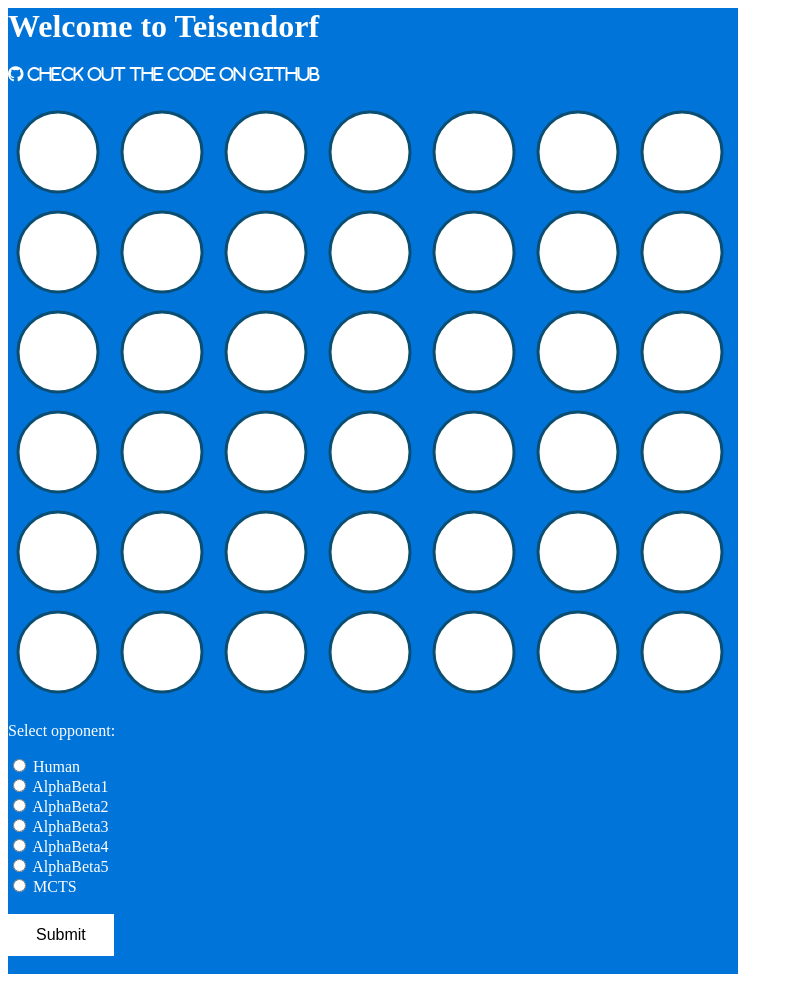
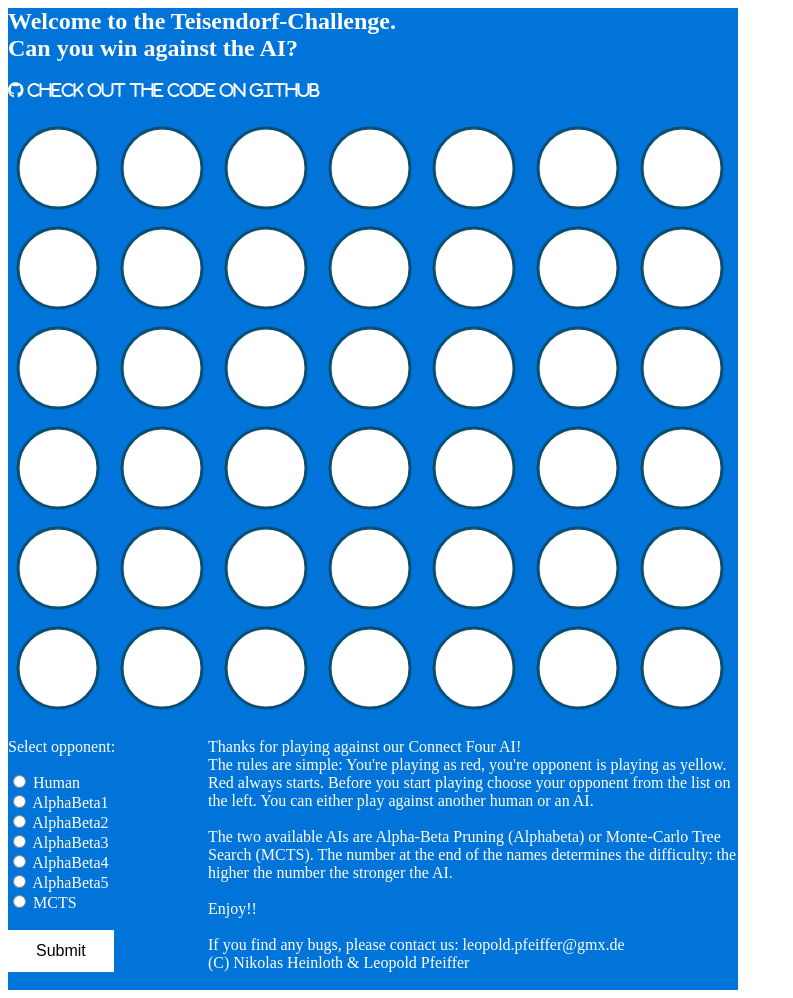
Before and after one commit to leo-pfeiffer/connect4-ai, a Flask app: page / in a window 1280 px wide. Shown: the whole page, without its empty margins (0-793 px from the left). Before the commit the page ends 974 px from the top, so only its background shows below. Run offline with Flask 2, Linux system fonts and the light colour scheme; some libraries are stand-ins or nearby versions.

Commit message:
FINAL COMMIT

```diff
--- a/connect4/js_app/flasktest.py
+++ b/connect4/js_app/flasktest.py
@@ -13,12 +13,12 @@ app = Flask(__name__)
 app.secret_key = 's3cr3t'
 app.debug = True
 app._static_folder = os.path.abspath("templates/static/")
-webbrowser.open('http://0.0.0.0:5010/')
+webbrowser.open('http://0.0.0.0:5011/')
 
 @app.route('/', methods=['GET'])
 def index():
-    title = 'Welcome to Teisendorf'
-    return render_template('connect_html.html', title=title)
+    #title = 'Welcome to the Teisendorf-Challenge.\nCan you win against the AI?'
+    return render_template('connect_html.html')
 
 
 @app.route('/ai-action', methods=['GET', 'POST'])
@@ -84,4 +84,4 @@ def matrix_to_gameBoard(gameBoardMatrix):
 
 
 if __name__ == '__main__':
-    app.run(host='0.0.0.0', port=5010)
+    app.run(host='0.0.0.0', port=5011)
--- a/connect4/js_app/templates/connect_html.html
+++ b/connect4/js_app/templates/connect_html.html
@@ -3,7 +3,7 @@
 </head>
 <body>
     <div id="game-board">
-        <h1 style="color:white;"> {{ title}}</h1>
+        <h2 style="color:white;">Welcome to the Teisendorf-Challenge.<br>Can you win against the AI?</h2>
         <h2>
             <a href="https://github.com/leo-pfeiffer/AI4Connect4">
                 <i class="fab fa-github" style="font-size:16px;color:white;"> Check out the code on Github</i>
@@ -150,6 +150,12 @@
               <circle cx="50" cy="50" r="40" stroke="#0B4E72" stroke-width="3" class="empty" />
             </svg>
         </div>
+
+    </div>
+
+    <div id="setts">
+        <div class="row">
+            <div class="column2 settings">
                 <div>
                   <p>Select opponent:</p>
                   <input type="radio" id="Human" name="opponent" value="Human">
@@ -171,6 +177,24 @@
                     <button type="button" style="background-color:white;border:none; color:black;
                     padding:12px 28px; font-size:16px";>Submit</button><br><br>
                 </div>
+            </div>
+
+            <div class="column2 info">
+                <p>
+                    Thanks for playing against our Connect Four AI!<br>
+                    The rules are simple: You're playing as red, you're opponent is playing as yellow.
+                    Red always starts. Before you start playing choose your opponent from the list
+                    on the left. You can either play against another human or an AI.<br><br>
+                    The two available AIs are Alpha-Beta Pruning (Alphabeta)
+                    or Monte-Carlo Tree Search (MCTS). The number at the end of
+                    the names determines the difficulty: the higher the number the stronger
+                    the AI.<br><br>
+                    Enjoy!!<br><br>
+                    If you find any bugs, please contact us: leopold.pfeiffer@gmx.de<br>
+                    (C) Nikolas Heinloth & Leopold Pfeiffer<br>
+                </p>
+            </div>
+        </div>
+    </div>
     <script src="static/script.js"></script>
-    </div>
 </body>
--- a/connect4/js_app/templates/static/style.css
+++ b/connect4/js_app/templates/static/style.css
@@ -33,3 +33,28 @@ circle.yellow {
 body {
 color: white;
 }
+
+#setts {
+		background: #0074D9;
+		width: 730px;
+        box-sizing: border-box;
+}
+    /* Set additional styling options for the columns */
+.column2 {
+    float: left;
+}
+
+    /* Set width length for the left, right and middle columns */
+.settings {
+    width: 200px;
+}
+
+.info {
+    width: 530px;
+}
+
+.row:after {
+    content: "";
+    display: table;
+    clear: both;
+}
```
Lines whose indentation alone changed are shown as unchanged.
